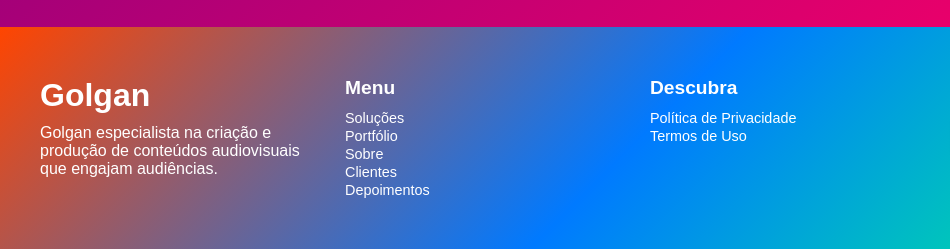
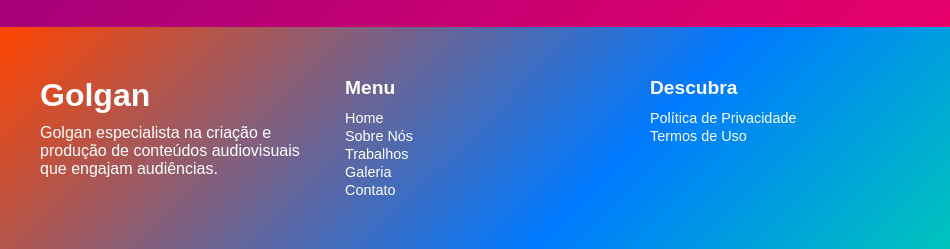
Before and after one commit to murdock18/site_golgan, a website: page index.html in a window 1280 px wide. Shown: the part 3390-3639 px from the top of the page, 0-950 px from the left. Drawn offline with nearby package versions, Linux system fonts and the light colour scheme.

Commit message:
ajustando footer

```diff
--- a/index.html
+++ b/index.html
@@ -339,11 +339,11 @@
         <div class="footer-section">
           <h3>Menu</h3>
           <ul>
-            <li><a href="#solucoes">Soluções</a></li>
-            <li><a href="#portfolio">Portfólio</a></li>
-            <li><a href="#sobre">Sobre</a></li>
-            <li><a href="#clientes">Clientes</a></li>
-            <li><a href="#depoimentos">Depoimentos</a></li>
+            <li><a href="#home">Home</a></li>
+            <li><a href="#sobre">Sobre Nós</a></li>
+            <li><a href="#servicos">Trabalhos</a></li>
+            <li><a href="#galeria">Galeria</a></li>
+            <li><a href="#contato">Contato</a></li>
           </ul>
         </div>
 
```
